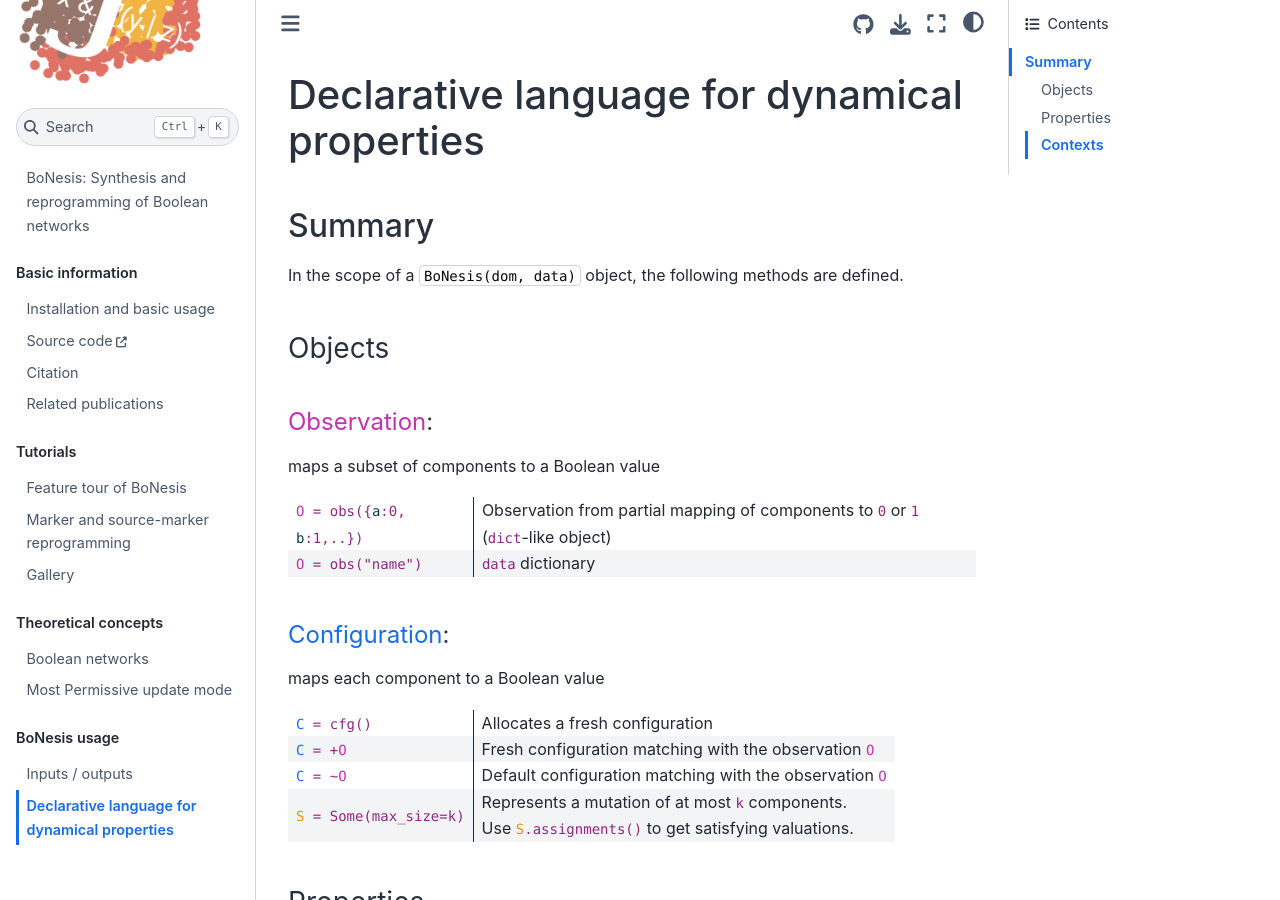
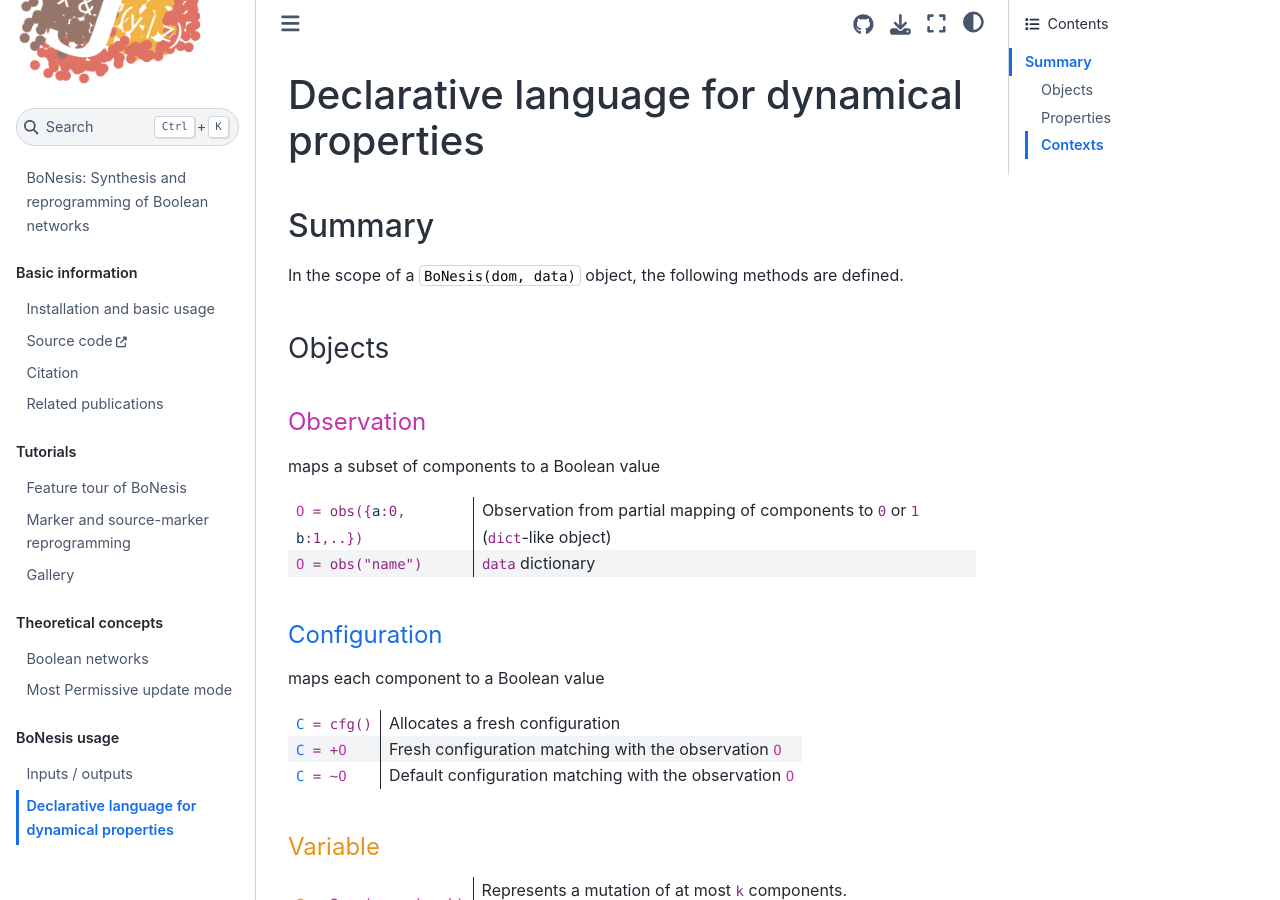
Before and after one commit to bnediction/bonesis, a Jupyter Book: the page built from language.md, in a window 1280 px wide and 900 px high. Built offline with Jupyter Book 1.0.4 settings and Sphinx 7.4.7 and the Sphinx Book theme 1.1.4, drawn with Linux system fonts in a browser that asks for light colours.

Commit message:
language: split some from configurations

```diff
--- a/language.md
+++ b/language.md
@@ -6,7 +6,7 @@ In the scope of a `BoNesis(dom, data)`{l=python} object, the following methods a
 
 ### Objects
 
-#### <span class="obs">Observation</span>:
+#### <span class="obs">Observation</span>
 maps a subset of components to a Boolean value
 
 <table class="language">
@@ -21,7 +21,7 @@ maps a subset of components to a Boolean value
 </table>
 
 
-#### <span class="cfg">Configuration</span>:
+#### <span class="cfg">Configuration</span>
 maps each component to a Boolean value
 
 <table class="language">
@@ -37,6 +37,11 @@ maps each component to a Boolean value
     <td><code><span class="cfg">C</span> = ~<span class="obs">O</span></code></td>
     <td>Default configuration matching with the observation <code><span class="obs">O</span></code></td>
   </tr>
+</table>
+
+#### <span class="some">Variable</span>
+
+<table class="language">
   <tr>
     <td><code><span class="some">S</span> = Some(max_size=k)</code></td>
     <td>Represents a mutation of at most <code>k</code> components.<br/>
```
